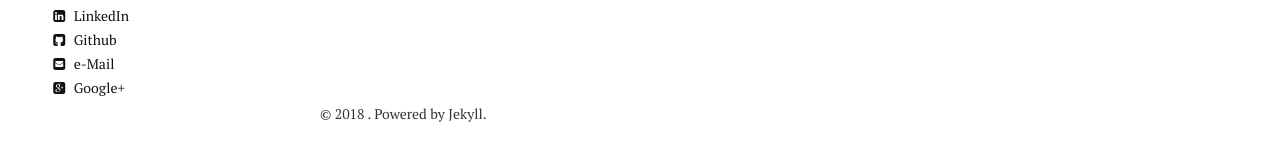
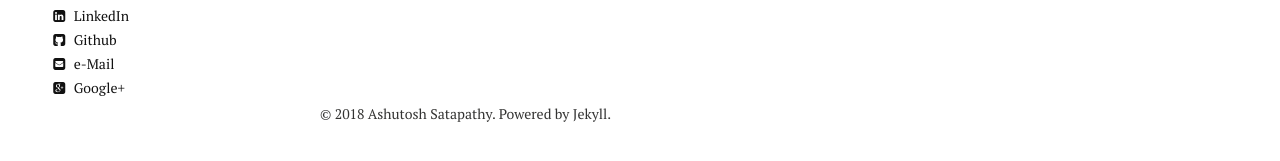
Before and after one commit to ashutoshsatapathy1990/ashutoshsatapathy1990.github.io, a Jekyll site: the page built from index.md, in a window 1280 px wide. Shown: the part 706-867 px from the top of the page. Built offline with Jekyll 4.4.1, drawn with Linux system fonts in a browser that asks for light colours; nearby versions of some CDN libraries; comment, search, counter and statistics services are not loaded.

Commit message:
Update _footer.html

```diff
--- a/_includes/_footer.html
+++ b/_includes/_footer.html
@@ -1 +1 @@
-<span>&copy; {{ site.time | date: '%Y' }} {{ Ashutosh Satapathy}}. Powered by <a href="http://jekyllrb.com">Jekyll</a>.</span>
+<span>&copy; {{ site.time | date: '%Y' }} Ashutosh Satapathy. Powered by <a href="http://jekyllrb.com">Jekyll</a>.</span>
```
